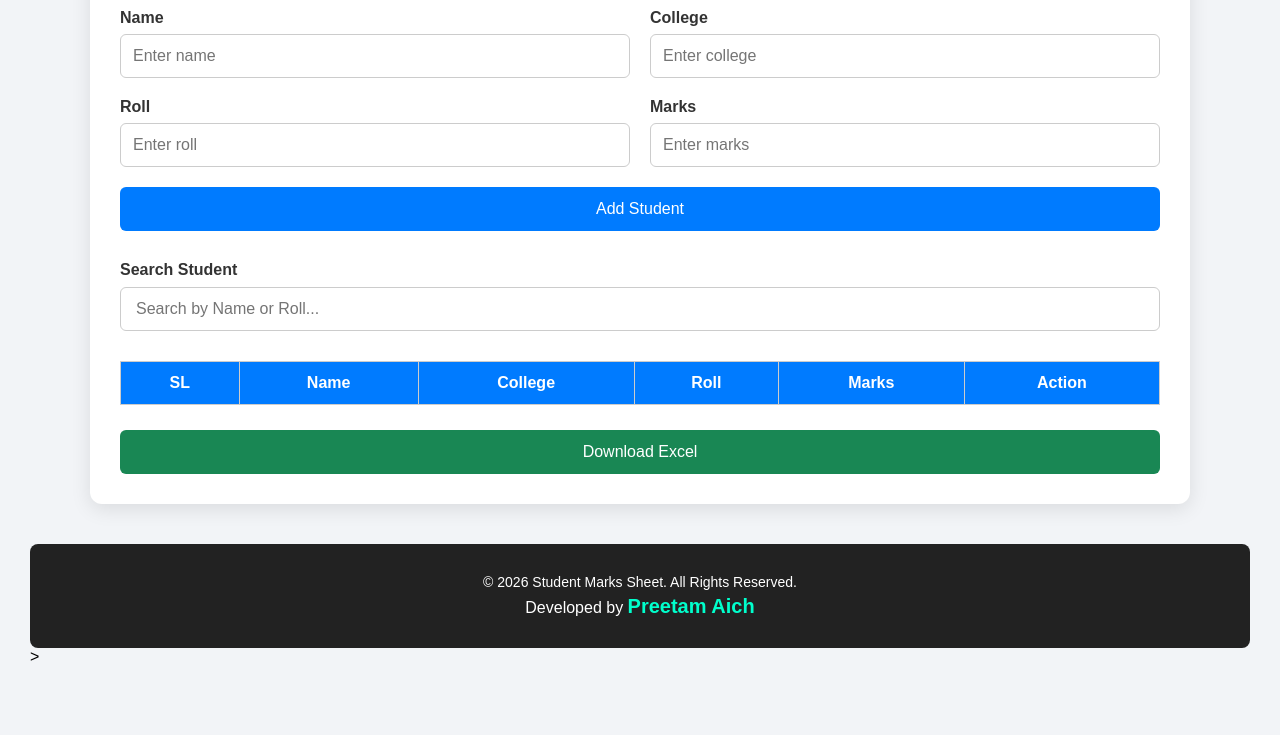
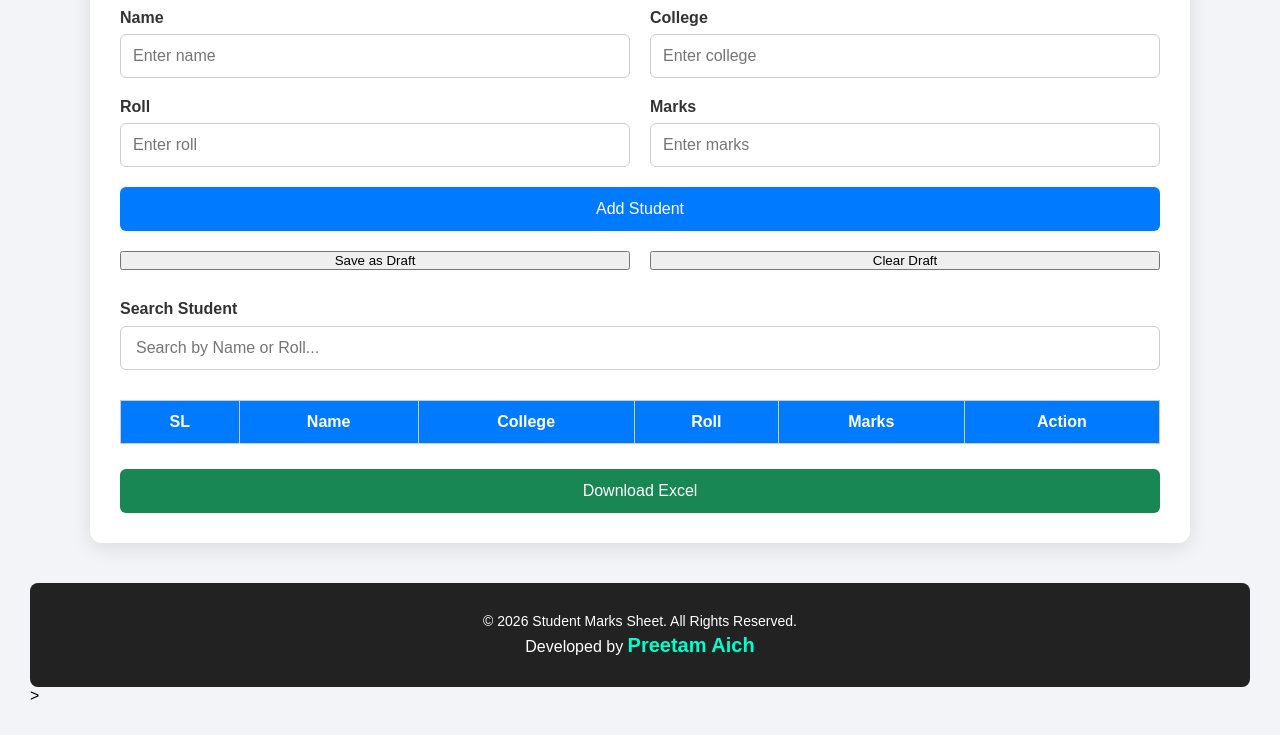
Before and after one commit to Preetam-coder1/mark-entry, a plain HTML site: page index.html in a window 1280 px wide. Shown: the part 118-853 px from the top of the page. Before the commit the page ends 814 px from the top, so only its background shows below. Drawn offline with Linux system fonts and the light colour scheme.

Commit message:
Add save and clear draft buttons to form
Added buttons to save and clear drafts in the form.

```diff
--- a/index.html
+++ b/index.html
@@ -71,6 +71,13 @@
             <button id="addBtn">
                 Add Student
             </button>
+            <button id="saveDraftBtn">
+    Save as Draft
+</button>
+
+<button id="clearDraftBtn">
+    Clear Draft
+</button>
 
         </div>
 <!-- ================= SEARCH ================= -->
```
